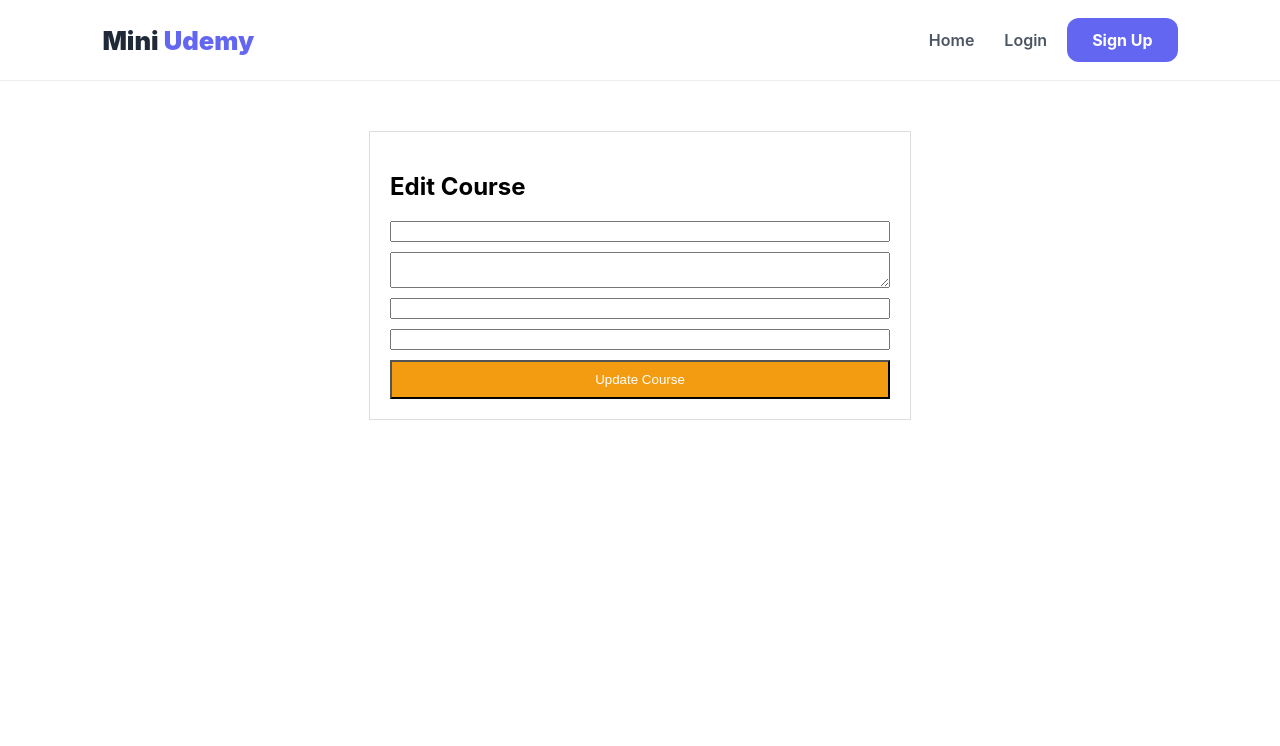
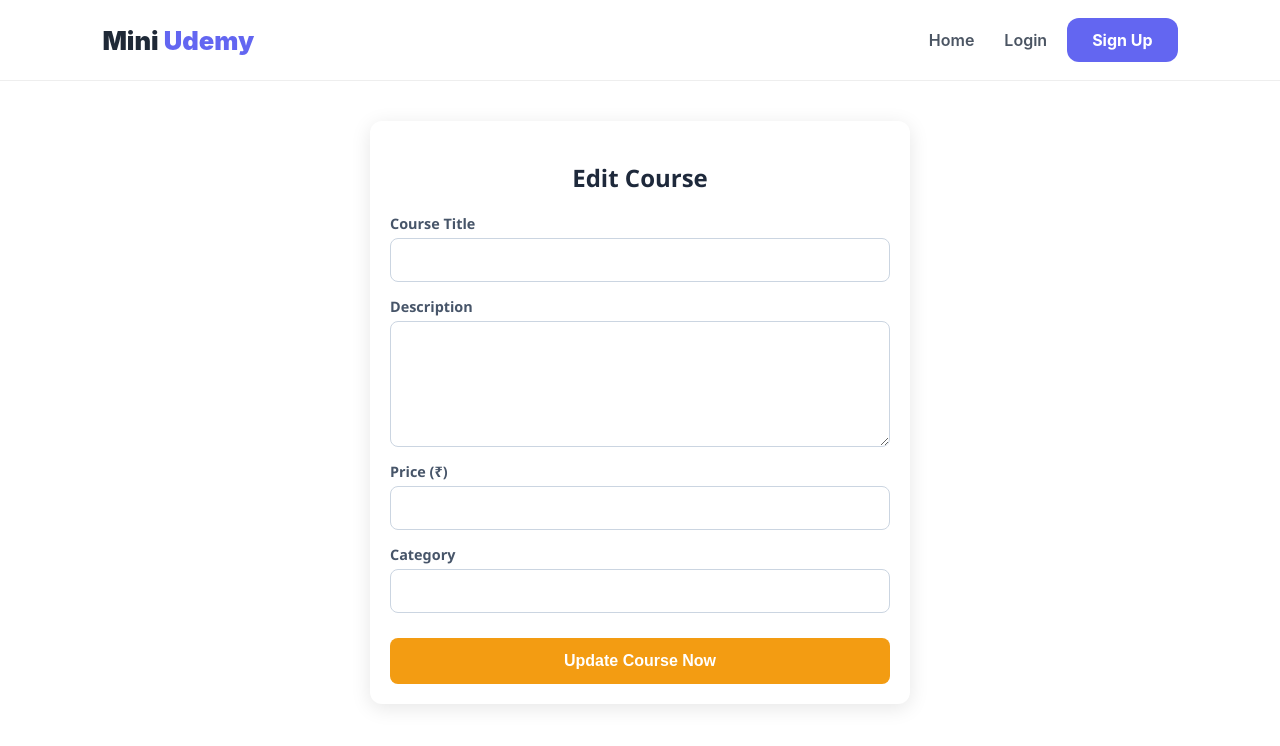
Before and after one commit to ganesh-more2006/mini-udemy-frontend, a React (Create React App) app: page /edit-course/1 in a window 1280 px wide. Shown: the top 746 px of the page. Built offline with nearby package versions, Linux system fonts and the light colour scheme; no server answers.

Commit message:
Fixed Edit Course URL and Styles

```diff
--- a/src/pages/EditCourse.js
+++ b/src/pages/EditCourse.js
@@ -8,11 +8,19 @@ const EditCourse = () => {
     const navigate = useNavigate();
     const [course, setCourse] = useState({ title: '', description: '', price: '', category: '' });
 
+    // LIVE Backend URL use karna hai
+    const API_URL = "https://mini-udemy-backend-production-65d8.up.railway.app";
+
     useEffect(() => {
-
         const fetchCourse = async () => {
-            const res = await axios.get(`http://localhost:5000/api/courses/${id}`);
-            setCourse(res.data);
+            try {
+                // FIXED: Localhost ko replace kiya live URL se
+                const res = await axios.get(`${API_URL}/api/courses/${id}`);
+                setCourse(res.data);
+            } catch (err) {
+                console.error("Fetch Error:", err);
+                toast.error("Course load nahi ho pa raha!");
+            }
         };
         fetchCourse();
     }, [id]);
@@ -21,28 +29,95 @@ const EditCourse = () => {
         e.preventDefault();
         try {
             const token = localStorage.getItem('token');
-            await axios.put(`http://localhost:5000/api/courses/${id}`, course, {
+            // FIXED: Localhost ko replace kiya live URL se
+            await axios.put(`${API_URL}/api/courses/${id}`, course, {
                 headers: { Authorization: `Bearer ${token}` }
             });
-            toast.success("Course Updated!");
+            toast.success("Course Updated Successfully!");
             navigate('/');
         } catch (err) {
-            toast.error("Update Failed!");
+            console.error("Update Error:", err);
+            toast.error(err.response?.data?.message || "Update Failed!");
         }
     };
 
     return (
-        <div style={{ maxWidth: '500px', margin: '50px auto', padding: '20px', border: '1px solid #ddd' }}>
-            <h2>Edit Course</h2>
-            <form onSubmit={handleUpdate} style={{ display: 'flex', flexDirection: 'column', gap: '10px' }}>
-                <input type="text" value={course.title} onChange={(e) => setCourse({...course, title: e.target.value})} />
-                <textarea value={course.description} onChange={(e) => setCourse({...course, description: e.target.value})} />
-                <input type="number" value={course.price} onChange={(e) => setCourse({...course, price: e.target.value})} />
-                <input type="text" value={course.category} onChange={(e) => setCourse({...course, category: e.target.value})} />
-                <button type="submit" style={{ background: '#f39c12', color: 'white', padding: '10px' }}>Update Course</button>
+        <div style={styles.container}>
+            <h2 style={styles.title}>Edit Course</h2>
+            <form onSubmit={handleUpdate} style={styles.form}>
+                <label style={styles.label}>Course Title</label>
+                <input
+                    type="text"
+                    value={course.title}
+                    style={styles.input}
+                    onChange={(e) => setCourse({...course, title: e.target.value})}
+                    required
+                />
+
+                <label style={styles.label}>Description</label>
+                <textarea
+                    value={course.description}
+                    style={{...styles.input, height: '100px'}}
+                    onChange={(e) => setCourse({...course, description: e.target.value})}
+                    required
+                />
+
+                <label style={styles.label}>Price (₹)</label>
+                <input
+                    type="number"
+                    value={course.price}
+                    style={styles.input}
+                    onChange={(e) => setCourse({...course, price: e.target.value})}
+                    required
+                />
+
+                <label style={styles.label}>Category</label>
+                <input
+                    type="text"
+                    value={course.category}
+                    style={styles.input}
+                    onChange={(e) => setCourse({...course, category: e.target.value})}
+                    required
+                />
+
+                <button type="submit" style={styles.submitBtn}>Update Course Now</button>
             </form>
         </div>
     );
 };
 
+// Mobile Responsive Styles
+const styles = {
+    container: {
+        maxWidth: '500px',
+        margin: '40px auto',
+        padding: '20px',
+        background: '#fff',
+        borderRadius: '12px',
+        boxShadow: '0 4px 20px rgba(0,0,0,0.1)',
+        fontFamily: "'Segoe UI', sans-serif"
+    },
+    title: { textAlign: 'center', marginBottom: '20px', color: '#1e293b' },
+    form: { display: 'flex', flexDirection: 'column', gap: '15px' },
+    label: { fontSize: '0.9rem', fontWeight: '600', color: '#475569', marginBottom: '-10px' },
+    input: {
+        padding: '12px',
+        borderRadius: '8px',
+        border: '1px solid #cbd5e1',
+        fontSize: '1rem',
+        outline: 'none'
+    },
+    submitBtn: {
+        background: '#f39c12',
+        color: 'white',
+        padding: '14px',
+        border: 'none',
+        borderRadius: '8px',
+        cursor: 'pointer',
+        fontWeight: '700',
+        fontSize: '1rem',
+        marginTop: '10px'
+    }
+};
+
 export default EditCourse;
--- a/src/pages/Home.js
+++ b/src/pages/Home.js
@@ -22,6 +22,7 @@ const Home = () => {
         fetchCourses();
     }, []);
 
+    // Instructor check logic
     const isInstructor = user && (user.role === 'instructor' || user.user?.role === 'instructor');
 
     const fetchCourses = async () => {
@@ -53,12 +54,10 @@ const Home = () => {
         }
     };
 
-    // FIXED: Edit Function added
     const handleEdit = (courseId) => {
         window.location.href = `/edit-course/${courseId}`;
     };
 
-    // FIXED: Delete Function with full API logic
     const handleDelete = async (courseId) => {
         if (window.confirm("Bhai, kya aap sach mein ye course delete karna chahte hain?")) {
             try {
@@ -67,7 +66,7 @@ const Home = () => {
                     headers: { Authorization: `Bearer ${token}` }
                 });
                 alert("Course successfully delete ho gaya!");
-                fetchCourses(); // List refresh karne ke liye
+                fetchCourses();
             } catch (err) {
                 console.error("Delete Error:", err);
                 alert(err.response?.data?.message || "Failed to delete course.");
@@ -134,24 +133,73 @@ const Home = () => {
 };
 
 const styles = {
-    container: { padding: '60px 5%', background: '#f8fafc', minHeight: '100vh', fontFamily: "'Segoe UI', sans-serif" },
-    heroSection: { textAlign: 'center', marginBottom: '60px' },
-    mainTitle: { fontSize: '3.2rem', fontWeight: '800', color: '#0f172a', letterSpacing: '-1px' },
-    subTitle: { fontSize: '1.2rem', color: '#64748b', marginTop: '10px' },
-    grid: { display: 'grid', gridTemplateColumns: 'repeat(auto-fill, minmax(300px, 1fr))', gap: '35px' },
-    card: { background: '#fff', borderRadius: '16px', overflow: 'hidden', boxShadow: '0 10px 30px rgba(0,0,0,0.05)', border: '1px solid #f1f5f9' },
-    courseImg: { width: '100%', height: '180px', objectFit: 'cover' },
-    cardBody: { padding: '24px' },
-    courseTitle: { fontSize: '1.25rem', fontWeight: '700', color: '#1e293b', marginBottom: '8px' },
-    description: { color: '#64748b', fontSize: '0.9rem', marginBottom: '15px', height: '40px', overflow: 'hidden' },
-    priceRow: { marginBottom: '15px' },
-    priceTag: { fontSize: '1.5rem', fontWeight: '800', color: '#1e293b' },
-    divider: { border: '0', borderTop: '1px solid #f1f5f9', margin: '15px 0' },
-    actionArea: { display: 'flex', flexDirection: 'column', gap: '10px' },
-    enrollBtn: { width: '100%', background: '#4f46e5', color: '#fff', padding: '12px', border: 'none', borderRadius: '10px', cursor: 'pointer', fontWeight: '700', fontSize: '1rem' },
-    instructorGroup: { display: 'flex', gap: '10px' },
-    editBtn: { flex: 2, background: '#f8fafc', color: '#475569', padding: '10px', border: '1px solid #e2e8f0', borderRadius: '8px', cursor: 'pointer', fontWeight: '600', fontSize: '0.9rem' },
-    deleteBtn: { flex: 1, background: '#fff1f2', color: '#e11d48', padding: '10px', border: '1px solid #fecdd3', borderRadius: '8px', cursor: 'pointer', fontWeight: '600', fontSize: '0.9rem' },
+    container: {
+        padding: '40px 5%',
+        background: '#f8fafc',
+        minHeight: '100vh',
+        fontFamily: "'Segoe UI', sans-serif"
+    },
+    heroSection: { textAlign: 'center', marginBottom: '40px' },
+    mainTitle: {
+        fontSize: 'calc(1.8rem + 1.5vw)',
+        fontWeight: '800',
+        color: '#0f172a',
+        lineHeight: '1.2'
+    },
+    subTitle: { fontSize: '1rem', color: '#64748b', marginTop: '10px' },
+    grid: {
+        display: 'grid',
+        gridTemplateColumns: 'repeat(auto-fill, minmax(280px, 1fr))',
+        gap: '20px'
+    },
+    card: {
+        background: '#fff',
+        borderRadius: '12px',
+        overflow: 'hidden',
+        boxShadow: '0 4px 15px rgba(0,0,0,0.05)',
+        border: '1px solid #f1f5f9'
+    },
+    courseImg: { width: '100%', height: '160px', objectFit: 'cover' },
+    cardBody: { padding: '16px' },
+    courseTitle: { fontSize: '1.1rem', fontWeight: '700', color: '#1e293b', marginBottom: '8px' },
+    description: { color: '#64748b', fontSize: '0.85rem', marginBottom: '15px', height: '40px', overflow: 'hidden' },
+    priceRow: { marginBottom: '12px' },
+    priceTag: { fontSize: '1.3rem', fontWeight: '800', color: '#1e293b' },
+    divider: { border: '0', borderTop: '1px solid #f1f5f9', margin: '12px 0' },
+    actionArea: { display: 'flex', flexDirection: 'column', gap: '8px' },
+    enrollBtn: {
+        width: '100%',
+        background: '#4f46e5',
+        color: '#fff',
+        padding: '10px',
+        border: 'none',
+        borderRadius: '8px',
+        cursor: 'pointer',
+        fontWeight: '700'
+    },
+    instructorGroup: { display: 'flex', gap: '8px' },
+    editBtn: {
+        flex: 1,
+        background: '#f8fafc',
+        color: '#475569',
+        padding: '8px',
+        border: '1px solid #e2e8f0',
+        borderRadius: '6px',
+        cursor: 'pointer',
+        fontSize: '0.8rem',
+        fontWeight: '600'
+    },
+    deleteBtn: {
+        flex: 1,
+        background: '#fff1f2',
+        color: '#e11d48',
+        padding: '8px',
+        border: '1px solid #fecdd3',
+        borderRadius: '6px',
+        cursor: 'pointer',
+        fontSize: '0.8rem',
+        fontWeight: '600'
+    },
     loader: { display: 'flex', justifyContent: 'center', alignItems: 'center', height: '80vh' }
 };
 
```
Also changed, not shown: 1 other file (tests, documents, lock files or other folders).
